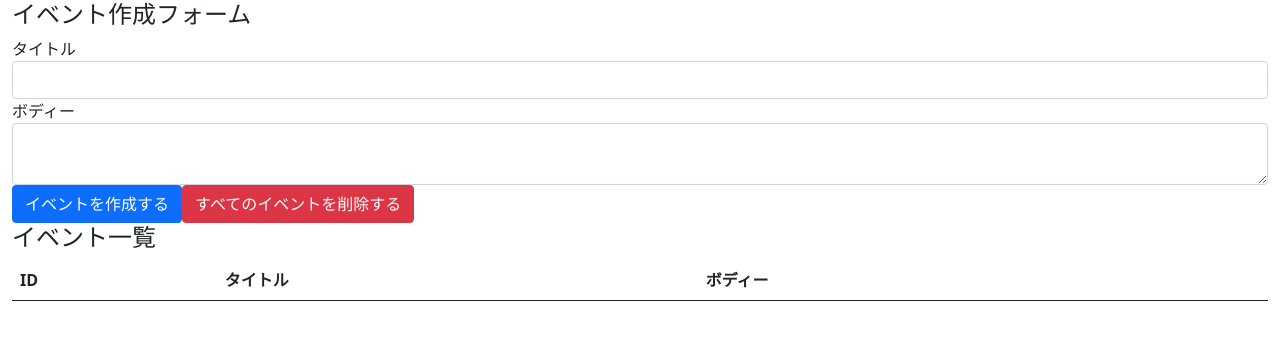
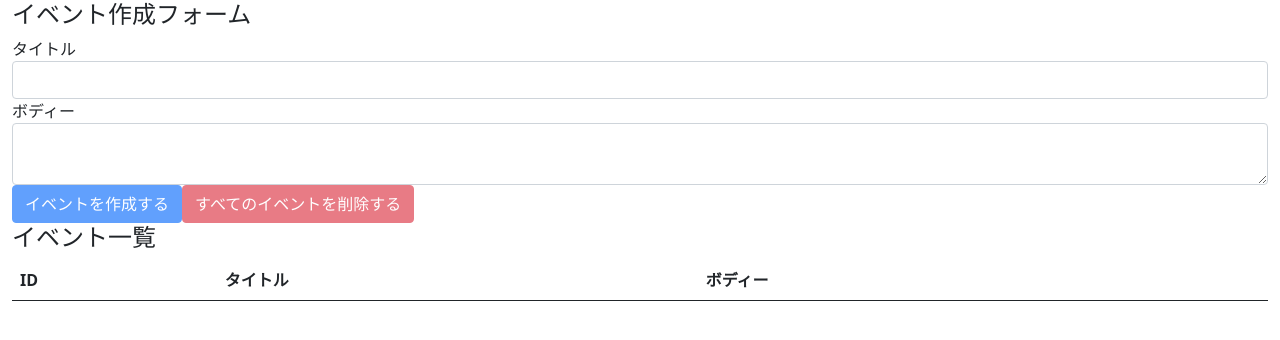
Before and after one commit to inoy/udemy_react-hooks-101, a React (Create React App) app: page / in a window 1280 px wide. Shown: the top 340 px of the page. Built offline with nearby package versions, Linux system fonts and the light colour scheme.

Commit message:
イベント一括削除処理を実装しよう

```diff
--- a/src/components/App.jsx
+++ b/src/components/App.jsx
@@ -14,6 +14,13 @@ const App = (props) => {
     e.preventDefault();
     dispatch({ type: 'CREATE_EVENT', title: title, body: body });
     setEvent(props);
+  };
+
+  const deleteAllEvents = (e) => {
+    e.preventDefault();
+    if (!window.confirm('すべてのイベントを本当に削除しても良いですか？'))
+      return;
+    dispatch({ type: 'DELETE_ALL_EVENTS' });
   };
 
   return (
@@ -40,10 +47,20 @@ const App = (props) => {
           />
         </div>
 
-        <button className='btn btn-primary' onClick={addEvent}>
+        <button
+          className='btn btn-primary'
+          onClick={addEvent}
+          disabled={title === '' || body === ''}
+        >
           イベントを作成する
         </button>
-        <button className='btn btn-danger'>すべてのイベントを削除する</button>
+        <button
+          className='btn btn-danger'
+          onClick={deleteAllEvents}
+          disabled={state.length === 0}
+        >
+          すべてのイベントを削除する
+        </button>
       </form>
 
       <h4>イベント一覧</h4>
--- a/src/components/Event.jsx
+++ b/src/components/Event.jsx
@@ -1,6 +1,8 @@
 const Event = ({ event, dispatch }) => {
   const id = event.id;
   const handleClickDeleteButton = (e) => {
+    if (!window.confirm(`イベント（id = ${id}）を本当に削除しても良いですか？`))
+      return;
     dispatch({ type: 'DELETE_EVENT', id });
   };
 
```
